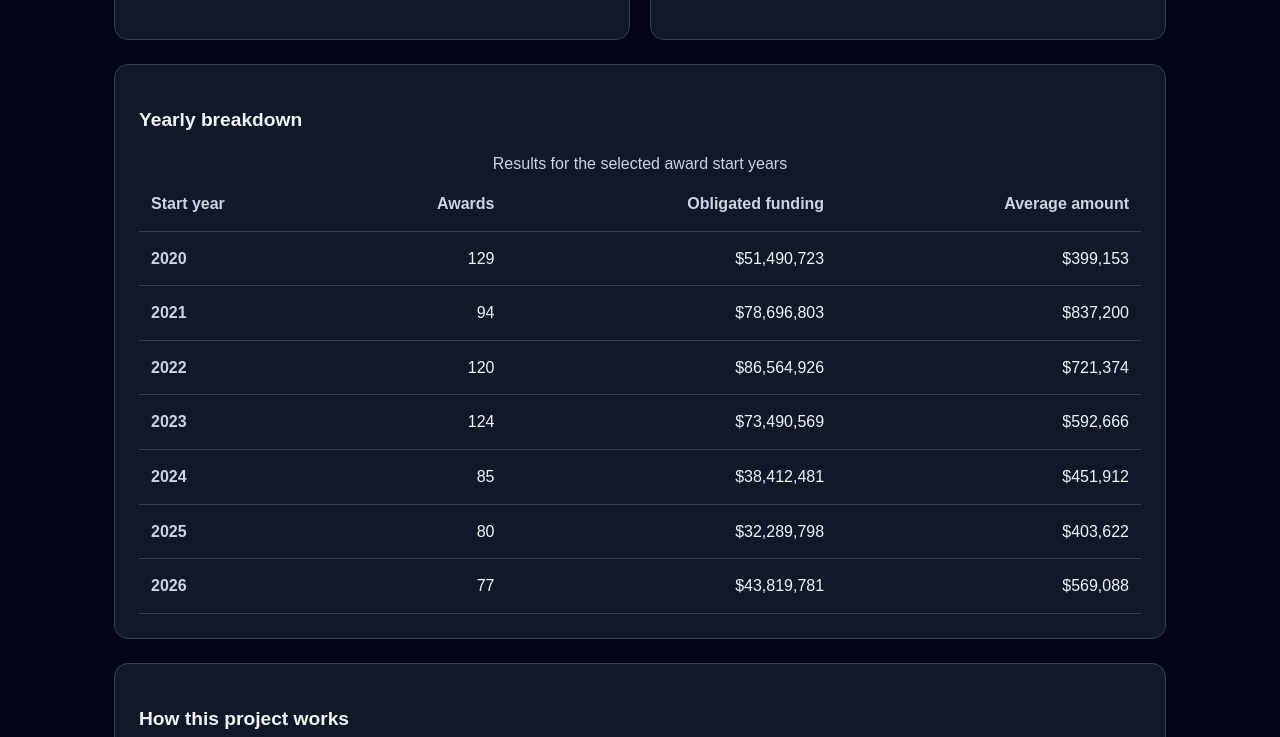
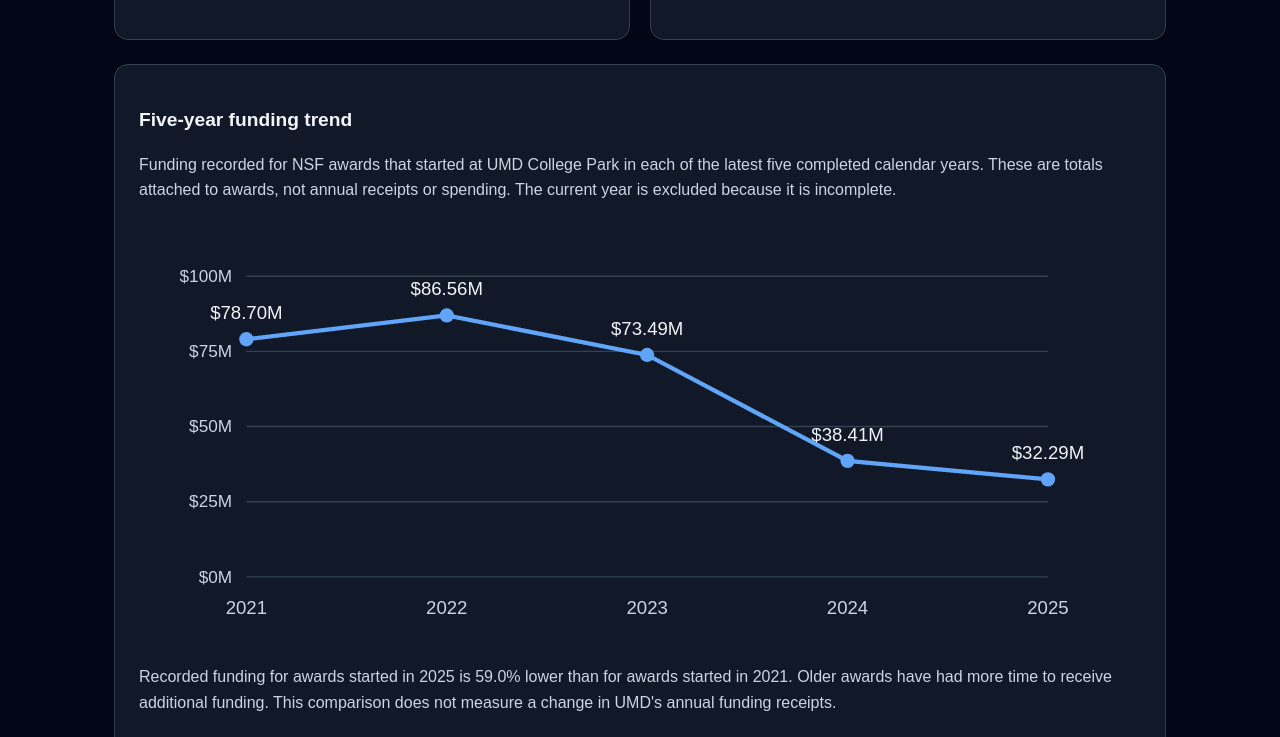
Before and after one commit to aprete83-dotcom/achilleprete-portfolio, a plain HTML site: page umd-research-funding.html in a window 1280 px wide. Shown: the part 1027-1764 px from the top of the page. Drawn offline with Linux system fonts and the light colour scheme.

Commit message:
Update umd-research-funding.html

```diff
--- a/umd-research-funding.html
+++ b/umd-research-funding.html
@@ -223,8 +223,21 @@
       </div>
     </section>
 
-    <section class="panel">
-      <h2>Yearly breakdown</h2>
+    <section class="panel" style="margin-bottom: 24px;">
+  <h2>Five-year funding trend</h2>
+  <p class="note">
+    Funding recorded for NSF awards that started at UMD College Park
+    in each of the latest five completed calendar years.
+    These are totals attached to awards, not annual receipts or spending.
+    The current year is excluded because it is incomplete.
+  </p>
+
+  <div id="funding-trend"></div>
+  <p id="funding-trend-summary" class="note"></p>
+</section>
+
+<section class="panel">
+  <h2>Yearly breakdown</h2>
       <div class="table-wrap">
         <table>
           <caption class="note">Results for the selected award start years</caption>
@@ -314,8 +327,153 @@ The latest report publication time appears above the charts.
         chart.appendChild(row);
       });
     }
+function drawFundingTrend() {
+  const currentYear = new Date().getFullYear();
 
-    function updateDashboard() {
+  const rows = yearlyData.filter(item =>
+    item.year >= currentYear - 5 && item.year < currentYear
+  );
+
+  const container = document.getElementById("funding-trend");
+  const summary = document.getElementById("funding-trend-summary");
+  container.replaceChildren();
+
+  if (rows.length < 2) {
+    summary.textContent = "Not enough completed years to show a trend.";
+    return;
+  }
+
+  const width = 700;
+  const height = 300;
+  const left = 75;
+  const right = 65;
+  const top = 40;
+  const bottom = 50;
+
+  const maximum = Math.max(...rows.map(item => item.funding));
+  const scaleMaximum = maximum > 0 ? maximum * 1.15 : 1;
+  const firstYear = currentYear - 5;
+  const lastYear = currentYear - 1;
+
+  const x = year =>
+    left + ((year - firstYear) / (lastYear - firstYear))
+    * (width - left - right);
+
+  const y = funding =>
+    height - bottom - (funding / scaleMaximum)
+    * (height - top - bottom);
+
+  const namespace = "http://www.w3.org/2000/svg";
+
+  function element(tag, attributes, text) {
+    const node = document.createElementNS(namespace, tag);
+    Object.entries(attributes).forEach(([key, value]) =>
+      node.setAttribute(key, value)
+    );
+    if (text !== undefined) node.textContent = text;
+    return node;
+  }
+
+  const svg = element("svg", {
+    viewBox: `0 0 ${width} ${height}`,
+    role: "img",
+    "aria-label":
+      `Funding for awards started in ${firstYear} through ${lastYear}`,
+    style: "width:100%;height:auto;display:block;"
+  });
+
+  svg.appendChild(element("desc", {},
+    rows.map(item =>
+      `${item.year}: ${dollars.format(item.funding)}`
+    ).join(". ")
+  ));
+
+  // Funding axis starts at zero.
+  for (let tick = 0; tick <= 4; tick++) {
+    const amount = scaleMaximum * tick / 4;
+    const position = y(amount);
+
+    svg.appendChild(element("line", {
+      x1: left, y1: position,
+      x2: width - right, y2: position,
+      stroke: "#334155"
+    }));
+
+    svg.appendChild(element("text", {
+      x: left - 10, y: position + 4,
+      fill: "#cbd5e1",
+      "text-anchor": "end",
+      "font-size": 12
+    }, `$${(amount / 1000000).toFixed(0)}M`));
+  }
+
+  // Break the line if a calendar year is missing.
+  const path = rows.map((item, index) => {
+    const command = index === 0 ||
+      item.year !== rows[index - 1].year + 1 ? "M" : "L";
+    return `${command} ${x(item.year)} ${y(item.funding)}`;
+  }).join(" ");
+
+  svg.appendChild(element("path", {
+    d: path,
+    fill: "none",
+    stroke: "#60a5fa",
+    "stroke-width": 3
+  }));
+
+  rows.forEach(item => {
+    const point = element("circle", {
+      cx: x(item.year),
+      cy: y(item.funding),
+      r: 5,
+      fill: "#60a5fa"
+    });
+
+    point.appendChild(element("title", {},
+      `${item.year}: ${dollars.format(item.funding)}`
+    ));
+    svg.appendChild(point);
+
+    svg.appendChild(element("text", {
+      x: x(item.year),
+      y: y(item.funding) - 14,
+      fill: "#f1f5f9",
+      "text-anchor": "middle",
+      "font-size": 13
+    }, `$${(item.funding / 1000000).toFixed(2)}M`));
+
+    svg.appendChild(element("text", {
+      x: x(item.year),
+      y: height - bottom + 26,
+      fill: "#cbd5e1",
+      "text-anchor": "middle",
+      "font-size": 13
+    }, String(item.year)));
+  });
+
+  container.appendChild(svg);
+
+  const first = rows[0];
+  const last = rows[rows.length - 1];
+
+  if (first.funding > 0) {
+    const change = (last.funding / first.funding - 1) * 100;
+    const direction = change < 0 ? "lower" : "higher";
+
+    summary.textContent =
+      `Recorded funding for awards started in ${last.year} is ` +
+      `${Math.abs(change).toFixed(1)}% ${direction} than for awards ` +
+      `started in ${first.year}. Older awards have had more time ` +
+      `to receive additional funding. This comparison does not ` +
+      `measure a change in UMD's annual funding receipts.`;
+  } else {
+    summary.textContent =
+      "A percentage comparison is unavailable because the first year's total is zero.";
+  }
+}
+
+      function updateDashboard() {
+  drawFundingTrend();
       const selectedYear = document.getElementById("year-filter").value;
       const rows = yearlyData.filter(item =>
         selectedYear === "all" || item.year === Number(selectedYear)
```
